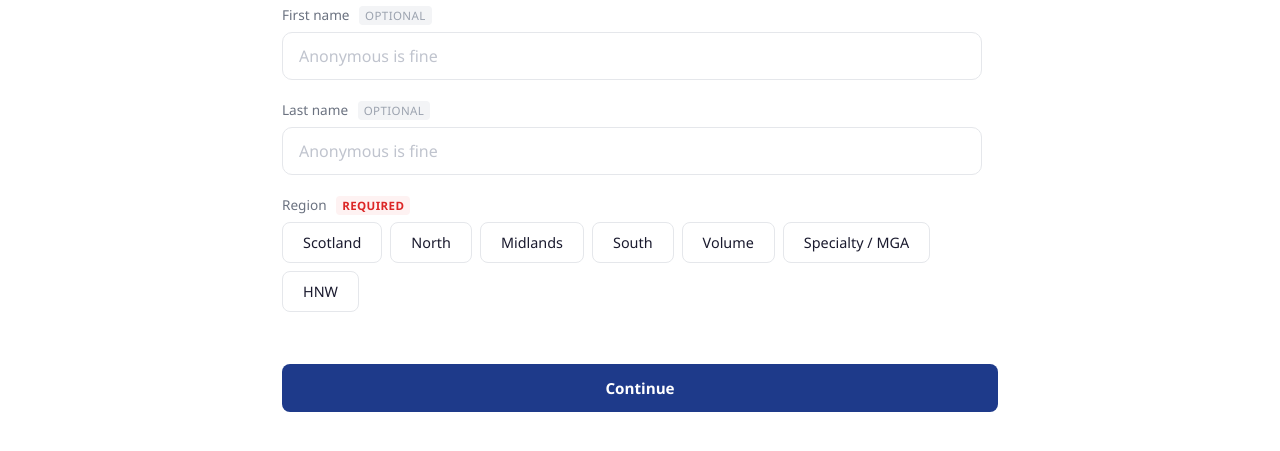
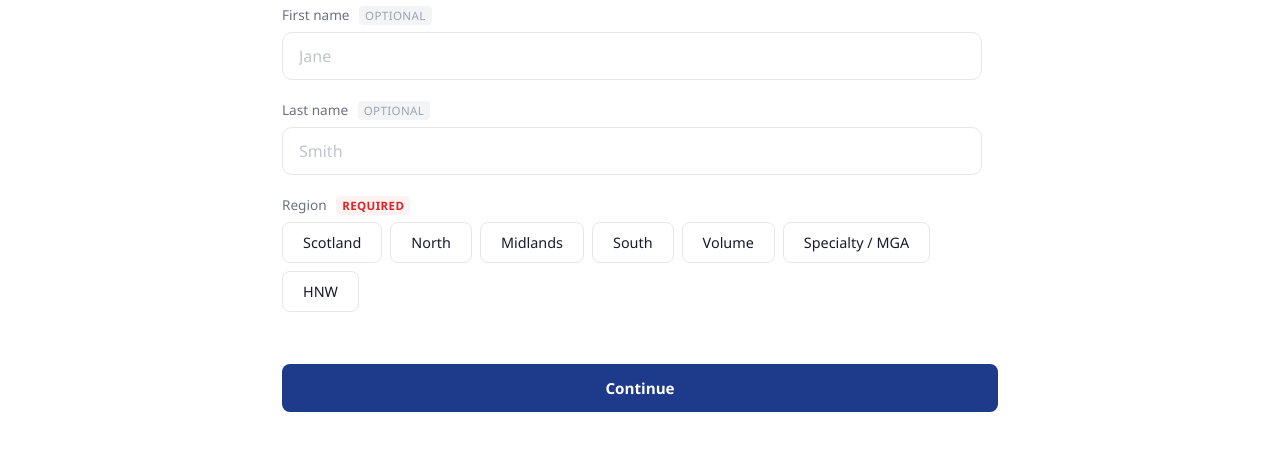
Before and after one commit to fayhope/insurer-survey, a website: page index.html in a window 1280 px wide. Shown: the part 281-732 px from the top of the page. Drawn offline with Linux system fonts and the light colour scheme.

Commit message:
Remove anonymous placeholder text from name fields

```diff
--- a/index.html
+++ b/index.html
@@ -349,11 +349,11 @@
 
   <div class="field">
     <label>First name <span class="optional-tag">optional</span></label>
-    <input type="text" id="input-fname" placeholder="Anonymous is fine" />
+    <input type="text" id="input-fname" placeholder="Jane" />
   </div>
   <div class="field">
     <label>Last name <span class="optional-tag">optional</span></label>
-    <input type="text" id="input-lname" placeholder="Anonymous is fine" />
+    <input type="text" id="input-lname" placeholder="Smith" />
   </div>
 
   <div class="field">
```
